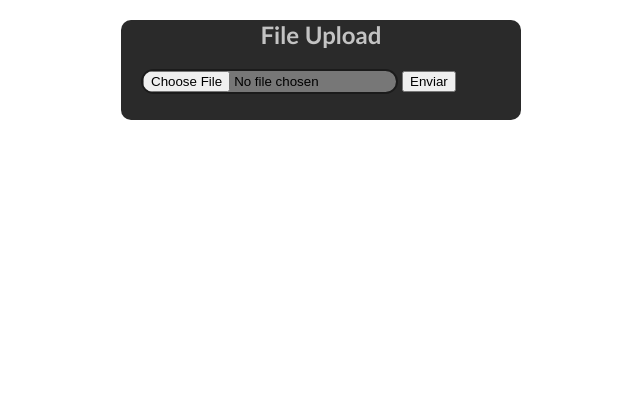
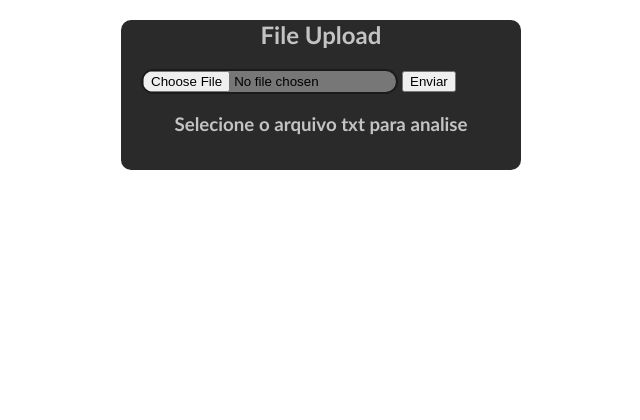
Before and after one commit to tvlas/text-analyzer, a Django app: page /upload/loadfile/ in a window 1280 px wide. Shown: the top 420 px of the page, without its empty margins (319-959 px from the left). Run offline with Django 4.2, Linux system fonts and the light colour scheme.

Commit message:
better forms

```diff
--- a/static/styles.css
+++ b/static/styles.css
@@ -9,7 +9,7 @@ input[type="file"] {
     background-color: rgb(42, 42, 42);
     border-radius: 10px;
     width: 400px;
-    height: 100px;
+    height: 150px;
     margin-left: auto;
     margin-right: auto;
 }
@@ -20,3 +20,10 @@ input[type="file"] {
     font-family: 'Gill Sans', 'Gill Sans MT', Calibri, 'Trebuchet MS', sans-serif;
 
 }
+
+.inst {
+    text-align: center;
+    color: rgb(195, 195, 195);
+    font-family: 'Gill Sans', 'Gill Sans MT', Calibri, 'Trebuchet MS', sans-serif;
+
+}
--- a/upload/templates/upload/upload.html
+++ b/upload/templates/upload/upload.html
@@ -2,13 +2,14 @@
 
 
 {% block content %}
-    <div class = "container">
-    <h2 class = "title">File Upload</h2>
+    <div class= "container">
+    <h2 class= "title">File Upload</h2>
 
     <form action="" method="post" enctype="multipart/form-data">
         {% csrf_token %}
         <input type="file" name="document">
         <button type ="submit"> Enviar</button>
     </form>
+    <h3 class="inst"> Selecione o arquivo txt para analise</h3>
 </div>
 {% endblock %}
```
